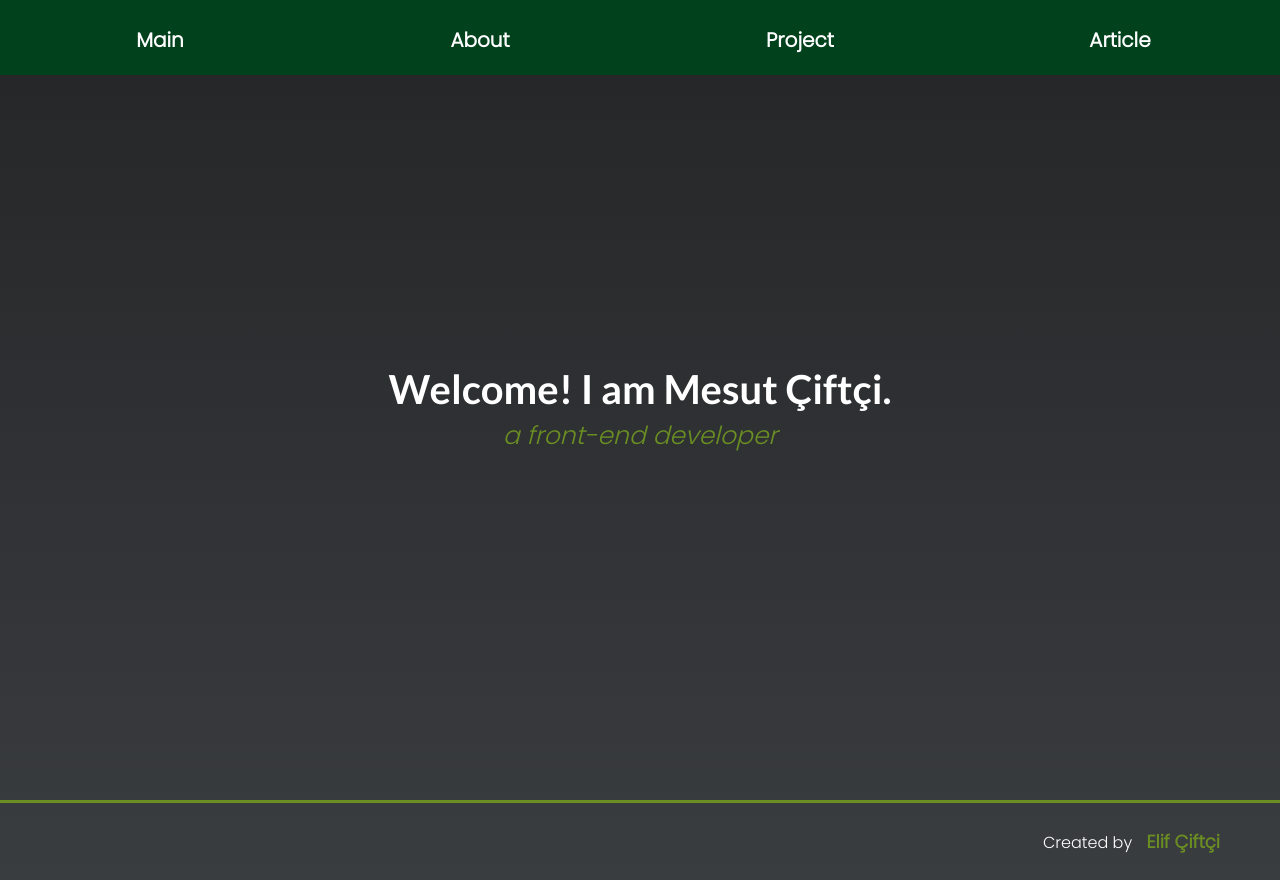
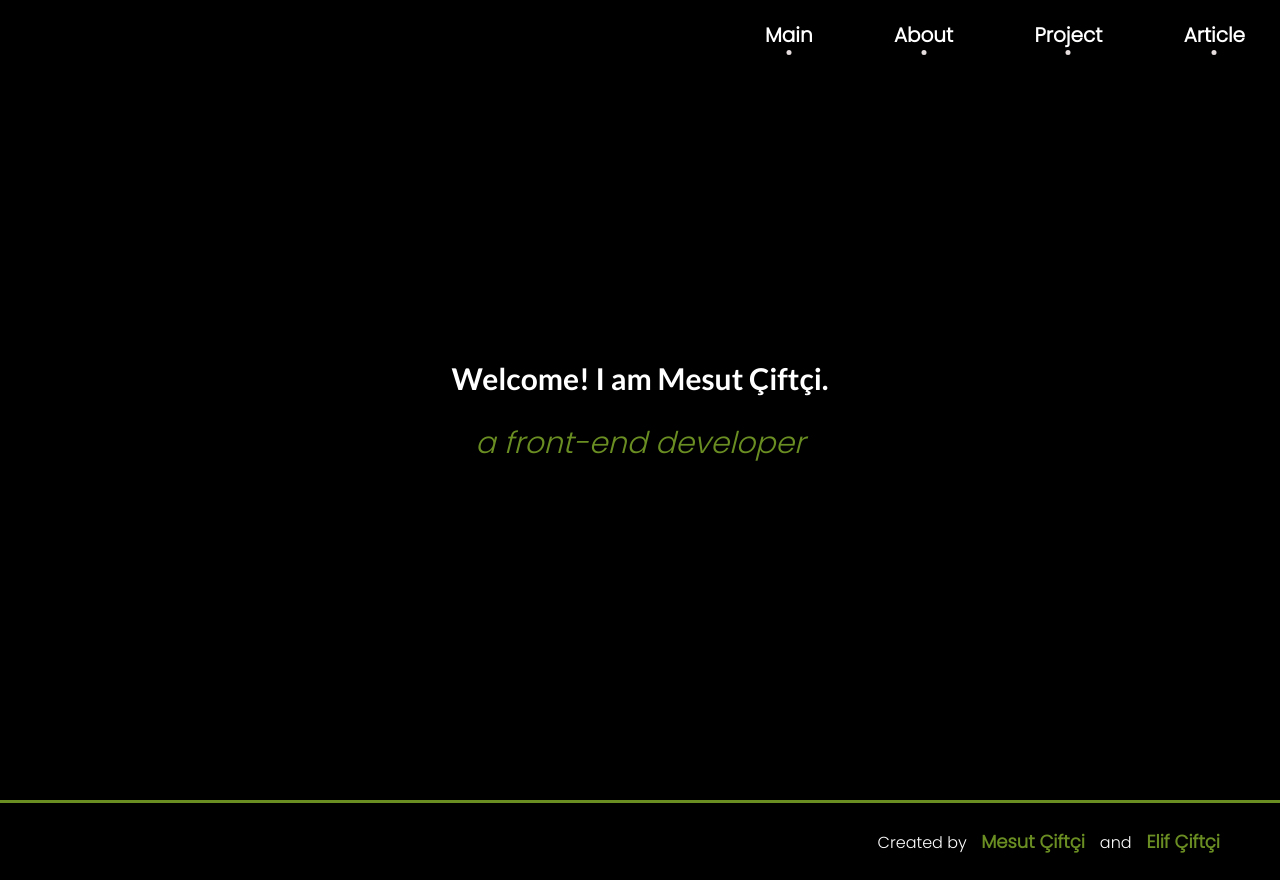
Before and after one commit to mesutcifci/mesutcifci.github.io, a React (Create React App) app: page / in a window 1280 px wide. Built offline with nearby package versions, Linux system fonts and the light colour scheme; what react-lorem-ipsum would draw is missing.

Commit message:
navbar and colors updated

```diff
--- a/src/Components/Footer/index.js
+++ b/src/Components/Footer/index.js
@@ -1,14 +1,31 @@
 import React from "react";
-import {Wrapper, Link} from "./styles"
+import { Wrapper, Link } from "./styles";
 
 const Footer = () => {
-    return (
-        <Wrapper>
-            <p>
-            Created by <Link href={"https://github.com/elifcifci"} title="Go her github" target="_blank"> Elif Çiftçi </Link>
-            </p>
-        </Wrapper>
-    )
-}
+  return (
+    <Wrapper>
+      <p>
+        Created by{" "}
+        <Link
+          href={"https://github.com/mesutcifci"}
+          title="Go her github"
+          target="_blank"
+        >
+          {" "}
+          Mesut Çiftçi{" "}
+        </Link>
+        and
+        <Link
+          href={"https://github.com/elifcifci"}
+          title="Go her github"
+          target="_blank"
+        >
+          {" "}
+          Elif Çiftçi{" "}
+        </Link>
+      </p>
+    </Wrapper>
+  );
+};
 
 export default Footer;
--- a/src/Components/NavbarButton/Index.js
+++ b/src/Components/NavbarButton/Index.js
@@ -6,7 +6,7 @@ const Path = (props) => (
   <motion.path
     fill="transparent"
     strokeWidth="3"
-    stroke="hsl(0, 0%, 18%)"
+    stroke="white"
     strokeLinecap="round"
     {...props}
   />
--- a/src/Components/NavbarButton/styles.js
+++ b/src/Components/NavbarButton/styles.js
@@ -18,6 +18,5 @@ export const ToggleIcon = styled(motion.button)`
     display: none;
     width: 0px;
     height: 0px;
-    position: static;
   }
 `;
--- a/src/Components/NavbarItem/Index.js
+++ b/src/Components/NavbarItem/Index.js
@@ -1,5 +1,5 @@
 import * as React from "react";
-import { ItemContainer, NavbarLink, NavbarIcon, Paths } from "./styles";
+import { ItemContainer, NavbarLink } from "./styles";
 
 const variants = {
   open: {
@@ -20,43 +20,9 @@ const variants = {
   },
 };
 
-export const NavbarItem = ({
-  link,
-  title,
-  onClick,
-  selected,
-  icon,
-  viewBox,
-}) => {
-  const icons = {
-    hidden: {
-      pathLength: 0,
-      fill: "rgba(255, 255, 255, 0)",
-    },
-    visible: {
-      pathLength: 1,
-      fill: "rgba(255, 255, 255, 1)",
-      transition: {
-        default: { delay: 1.4, duration: 1, ease: "easeInOut" },
-        fill: { duration: 1, ease: [1, 0, 0.8, 1] },
-      },
-    },
-  };
-
+export const NavbarItem = ({ link, title, onClick, selected }) => {
   return (
-    <ItemContainer
-      onClick={onClick}
-      selected={selected}
-      variants={variants}
-    >
-      <NavbarIcon viewBox={viewBox}>
-        <Paths
-          d={`${icon}`}
-          variants={icons}
-          initial="hidden"
-          animate="visible"
-        />
-      </NavbarIcon>
+    <ItemContainer onClick={onClick} selected={selected} variants={variants}>
       <NavbarLink to={link}>{title}</NavbarLink>
     </ItemContainer>
   );
--- a/src/Components/NavbarItem/styles.js
+++ b/src/Components/NavbarItem/styles.js
@@ -1,23 +1,47 @@
 import styled from "styled-components";
 import { motion } from "framer-motion";
 import { Link } from "react-router-dom";
-import { fontSizes, colors, devices } from "../../styles/globalStyles";
+import { fontSizes, devices } from "../../styles/globalStyles";
 
 export const NavbarLink = styled(Link)`
   text-decoration: none;
   display: inline-block;
   color: white;
   width: 100%;
-  background-color: ${colors.secondary};
   border-radius: 15px;
   height: 55px;
   line-height: 55px;
 
   @media ${devices.laptop} {
-    padding: 20px;
-    background-color: unset;
     border-radius: 0;
-    height: 50px;
+    height: max-content;
+    line-height: normal;
+    width: max-content;
+    position: relative;
+
+    &:after {
+      content: "";
+      position: absolute;
+      width: 5px;
+      height: 5px;
+      background-color: #e6dede;
+      border-radius: 50%;
+      bottom: -5px;
+      left: 50%;
+      transform: translateX(-50%);
+      transition: all 200ms linear;
+    }
+
+    &:hover {
+      color: #e6dede;
+      &:after {
+        height: 1px;
+        width: 100%;
+        transition: all 300ms linear;
+        border-bottom: 2px solid white;
+        border-radius: 2px;
+      }
+    }
   }
 `;
 
@@ -42,52 +66,15 @@ export const ItemContainer = styled(motion.li)`
   @media ${devices.mobileS} {
     font-size: ${fontSizes.lm};
   }
-  @media ${devices.mobileM} {
-  }
 
   @media ${devices.laptop} {
-    line-height: 25px;
-    height: 75px;
-    margin-bottom: 0px;
-    border-radius: 0px;
+    background-color: unset;
+    transform: unset !important;
     opacity: 1 !important;
-    transform: unset !important;
-    background-color: ${(props) =>
-      props.selected ? colors.cardTitle : colors.primary} !important;
-    transition: background-color 0.8s;
-
-    &:hover {
-      background-color: ${colors.secondary} !important;
-    }
+    height: max-content;
+    margin-bottom: 0;
+    border-radius: 0;
+    padding: 0;
+    flex: 0;
   }
 `;
-
-export const NavbarIcon = styled(motion.svg)`
-  border-radius: 50%;
-  flex: 90px 0;
-  padding: 3px;
-  width: 60px;
-  height: 60px;
-  display: none;
-  margin-right: 20px;
-  background-color: ${colors.secondary};
-  border: solid 3px ${colors.secondary};
-
-  @media ${devices.mobileL} {
-    display: flex;
-    justify-content: center;
-  }
-
-  @media ${devices.laptop} {
-    display: none;
-  }
-`;
-
-export const Paths = styled(motion.path)`
-  width: 56%;
-  overflow: visible;
-  stroke: ${colors.primary};
-  stroke-width: 35;
-  stroke-linejoin: round;
-  stroke-linecap: round;
-`;
--- a/src/Components/Navigation/styles.js
+++ b/src/Components/Navigation/styles.js
@@ -2,7 +2,6 @@ import styled from "styled-components";
 import { motion } from "framer-motion";
 import { Link } from "react-router-dom";
 import { colors, devices } from "../../styles/globalStyles";
-
 
 export const navbarItemsAnimationConfigs = {
   open: {
@@ -30,14 +29,11 @@ export const NavbarItems = styled(motion.ul)`
 
   @media ${devices.laptop} {
     flex-direction: row;
-    justify-content: center;
-    width: 100%;
-    max-width: 100%;
-    top: 0px;
-    padding: 0px;
-    height: 75px;
+    justify-content: space-between;
     transform: unset !important;
-    background-color: ${colors.primary};
+    padding: 10px 25px;
+    top: 10px;
+    right: 10px;
   }
 `;
 
@@ -52,9 +48,9 @@ export const NavbarLink = styled(Link)`
   line-height: 55px;
 
   @media ${devices.laptop} {
-    padding: 20px;
     background-color: unset;
     border-radius: 0;
-    height: 50px;
+    line-height: 10px;
+    width: max-content;
   }
 `;
--- a/src/Pages/Main/styles.js
+++ b/src/Pages/Main/styles.js
@@ -1,6 +1,6 @@
 import styled from "styled-components";
-import {fontSizes, colors, devices} from "../../styles/globalStyles"
-import {motion} from "framer-motion";
+import { fontSizes, colors, devices } from "../../styles/globalStyles";
+import { motion } from "framer-motion";
 
 export const Container = styled.div`
   width: auto;
@@ -10,13 +10,18 @@ export const Container = styled.div`
   align-items: center;
 
   .main-heading {
-    font-size: ${fontSizes.xxl};
+    font-size: ${fontSizes.xl};
     display: flex;
     align-items: center;
     line-height: 55px;
     font-family: "Lato", sans-serif;
     color: ${colors.textColor};
     margin: 20px 0 0 0;
+    text-align: center;
+
+    @media (min-width: ${devices.laptop}) {
+      font-size: ${fontSizes.xxl};
+    }
   }
 `;
 
@@ -35,9 +40,9 @@ export const Description = styled(motion.p)`
   font-style: italic;
   margin-top: 0px;
   font-weight: 200;
-  padding-top: 15px
+  padding-top: 15px;
 
-  @media ${devices.mobileS} {
+  @media ${devices.tablet} {
     font-size: ${fontSizes.xl};
   }
 `;
--- a/src/styles/globalStyles.js
+++ b/src/styles/globalStyles.js
@@ -11,13 +11,13 @@ export const devices = {
 };
 
 export const colors = {
-  pageBackground: "linear-gradient(to bottom, #232526, #3a3d40)",
+  pageBackground: "#000000",
   primary: "#01411C",
   secondary: "#6B8E23",
   tertiary: "#2d2626",
   textColor: "#fff",
   borderColor: "#fff",
-  mobileNavbarBackground: "#fff",
+  mobileNavbarBackground: "#6B8E23",
   gray: "#303841",
   darkGray: "#2e2727",
   lightGray: "#808080",
@@ -36,12 +36,10 @@ export const fontSizes = {
   xxl: "40px",
 };
 
-export const directionColumnCenter =
- `display: flex;
+export const directionColumnCenter = `display: flex;
   flex-direction: column;
   align-items: center;
-  justify-content: center;`
-;
+  justify-content: center;`;
 
 const GlobalStyle = createGlobalStyle`
 body {
```
